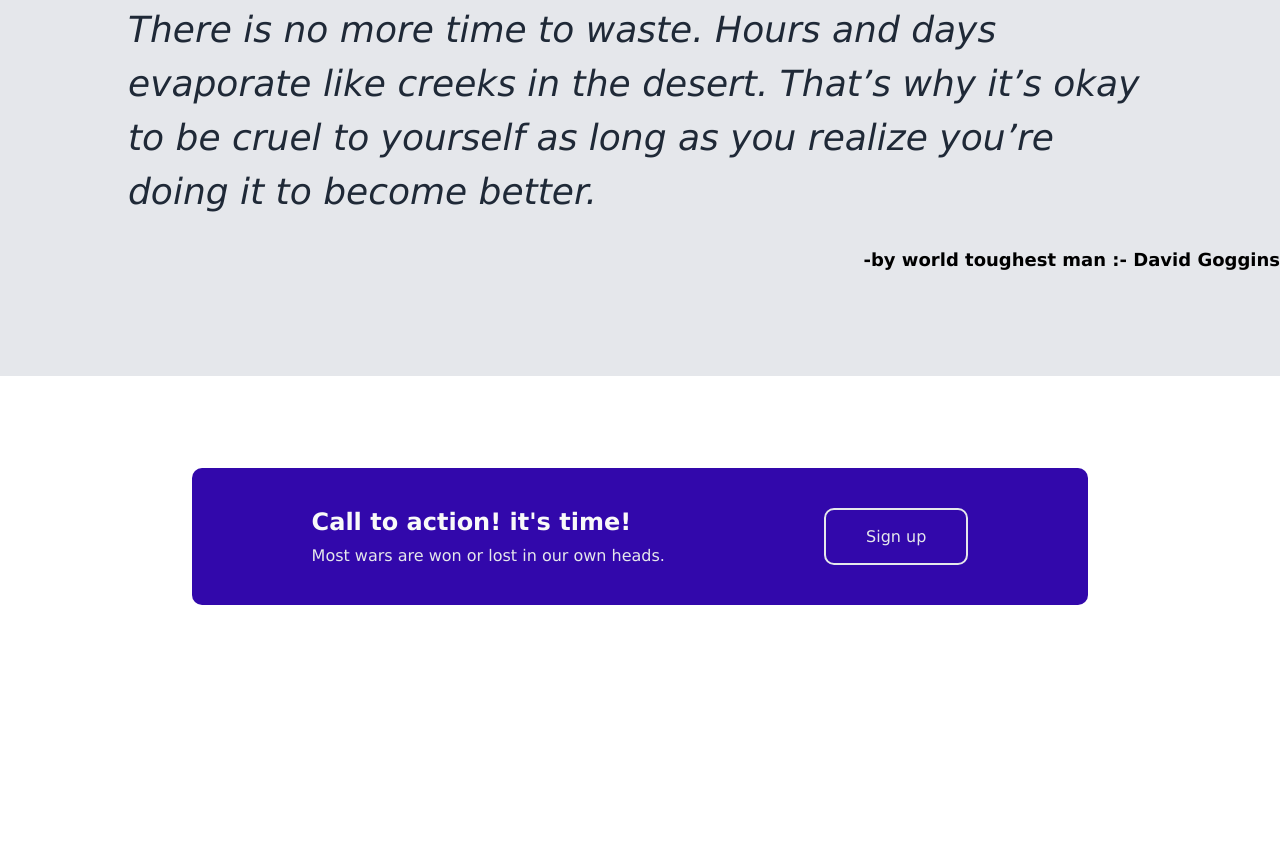
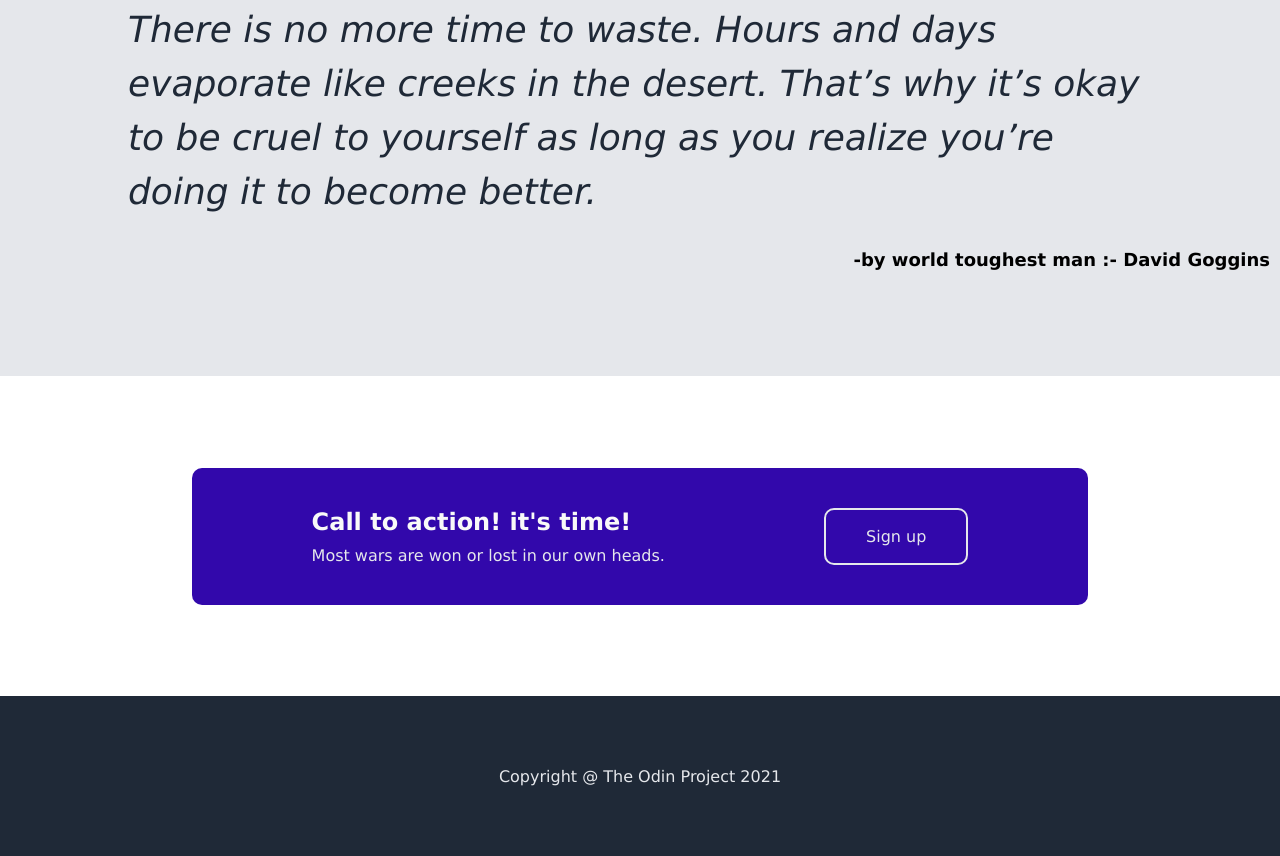
Before and after one commit to amitnit91/foundations-landing-page, a plain HTML site: page index.html in a window 1280 px wide. Shown: the part 1173-2029 px from the top of the page. Before the commit the page ends 1869 px from the top, so only its background shows below. Drawn offline with Linux system fonts and the light colour scheme.

Commit message:
Section-5 complete in index and style file

```diff
--- a/index.html
+++ b/index.html
@@ -68,6 +68,9 @@
             <button class="action-btn">Sign up</button>
         </div>
     </div>
+    <div class="section-5">
+        <div>Copyright @ The Odin Project 2021</div>
+    </div>
 
 </body>
 </html>
--- a/style.css
+++ b/style.css
@@ -120,6 +120,7 @@ ul a{
     margin-left: auto;
     font-size: 18px;
     font-weight: 600;
+    padding: 0px 10px;
 }
 .section-4{
     height: 40vh;
@@ -157,3 +158,14 @@ ul a{
     padding: 0px 40px;
     cursor: pointer;
 }
+
+.section-5{
+
+    background-color: #1F2937;
+    color: #E5E7EB;
+    display: flex;
+    flex-direction: column;
+    justify-content: center;
+    align-items: center;
+    height: 20vh;
+}
```
